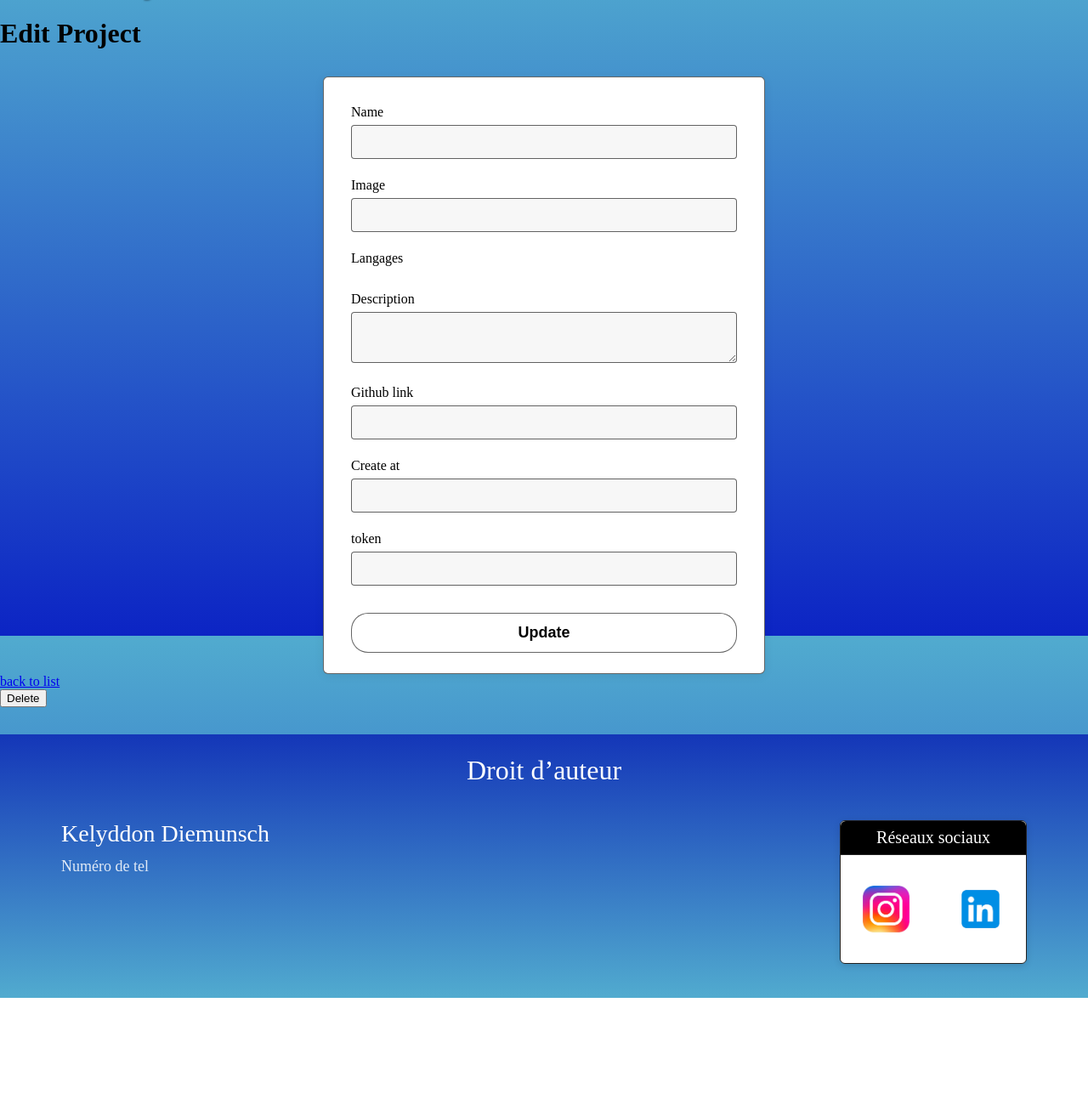
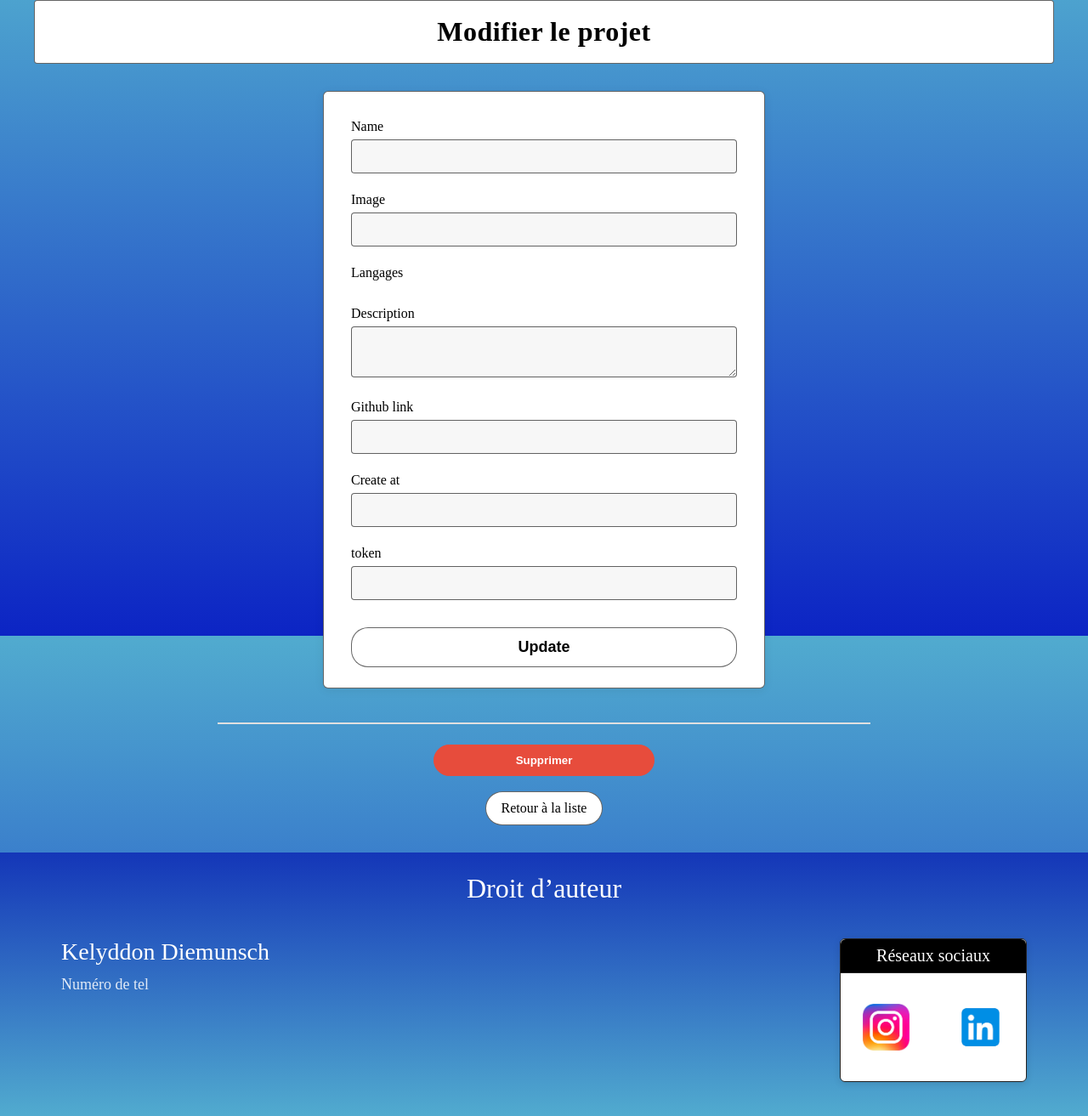
Before and after one commit to Kelyddon/PortfolioKelyddonDiemunsch, a Symfony app: template templates/project/edit.html.twig in a window 1280 px wide. Shown: the part 52-1365 px from the top of the page at 85% size. Before the commit the page ends 1226 px from the top, so only its background shows below. Run offline with Twig, Linux system fonts and the light colour scheme; the template is opened without the code that fills it, so the values that code supplies are empty; form fields are guessed from the names that the template uses; some libraries are stand-ins or nearby versions.

Commit message:
Page edit style

```diff
--- a/public/styles/app.css
+++ b/public/styles/app.css
@@ -1,3 +1,31 @@
+.project-delete-btn {
+  background: #e74c3c !important;
+  color: #fff !important;
+  border: 1.5px solid #e74c3c !important;
+  font-weight: 600;
+  margin-top: 0;
+  margin-bottom: 0;
+  transition: background 0.2s, color 0.2s;
+}
+.project-delete-btn:hover {
+  background: #c0392b !important;
+  color: #fff !important;
+  border-color: #c0392b !important;
+}
+.project-delete-btn {
+  background: #e74c3c !important;
+  color: #fff !important;
+  border: 1.5px solid #e74c3c !important;
+  font-weight: 600;
+  margin-top: 0;
+  margin-bottom: 0;
+  transition: background 0.2s, color 0.2s;
+}
+.project-delete-btn:hover {
+  background: #c0392b !important;
+  color: #fff !important;
+  border-color: #c0392b !important;
+}
 /* === Project Admin Grid (Gestion des projets) === */
 .project-admin-grid {
   display: grid;
--- a/templates/project/_delete_form.html.twig
+++ b/templates/project/_delete_form.html.twig
@@ -1,4 +1,4 @@
-<form method="post" action="{{ path('app_project_delete', {'id': project.id}) }}" onsubmit="return confirm('Are you sure you want to delete this item?');">
-    <input type="hidden" name="_token" value="{{ csrf_token('delete' ~ project.id) }}">
-    <button class="btn">Delete</button>
+<form method="post" action="{{ path('app_project_delete', {'id': project.id}) }}" onsubmit="return confirm('Êtes-vous sûr de vouloir supprimer ce projet ?');" style="width:80%;max-width:260px;">
+	<input type="hidden" name="_token" value="{{ csrf_token('delete' ~ project.id) }}">
+	<button class="cv-button project-delete-btn" style="width:100%;">Supprimer</button>
 </form>
--- a/templates/project/edit.html.twig
+++ b/templates/project/edit.html.twig
@@ -3,11 +3,13 @@
 {% block title %}Edit Project{% endblock %}
 
 {% block body %}
-    <h1>Edit Project</h1>
-
-    {{ include('project/_form.html.twig', {'button_label': 'Update'}) }}
-
-    <a href="{{ path('app_project_index') }}">back to list</a>
-
-    {{ include('project/_delete_form.html.twig') }}
+        <h1 class="projects-title">Modifier le projet</h1>
+        {{ include('project/_form.html.twig', {'button_label': 'Update'}) }}
+        <div style="display:flex;justify-content:center;align-items:center;margin:32px 0 0 0;flex-direction:column;">
+            <hr style="width:60%;border:0;border-top:2px solid #e0e0e0;margin-bottom:24px;">
+            {{ include('project/_delete_form.html.twig') }}
+        </div>
+        <div style="text-align:center;margin-top:18px;">
+            <a class="cv-button" href="{{ path('app_project_index') }}">Retour à la liste</a>
+        </div>
 {% endblock %}
```
Also changed, not shown: templates/project/index.html.twig (+9 -6 lines).
